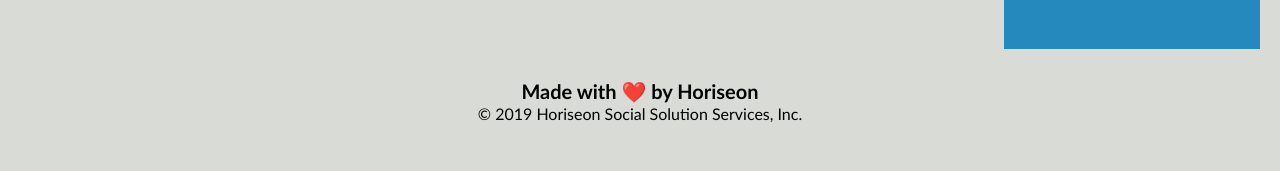
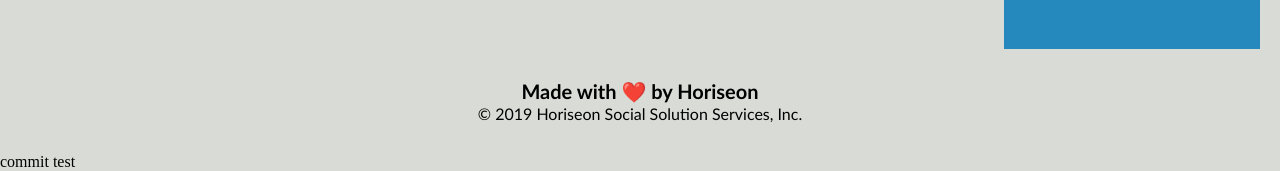
Before and after one commit to Michael-Tulmen/CodeRefactor, a plain HTML site: page Develop/index.html in a window 1280 px wide. Shown: the part 1870-2041 px from the top of the page. Drawn offline with Linux system fonts and the light colour scheme.

Commit message:
test commit

```diff
--- a/Develop/index.html
+++ b/Develop/index.html
@@ -80,3 +80,6 @@
 </body>
 
 </html>
+
+<random> commit test
+</random>
```
Also changed, not shown: 1 other file.
